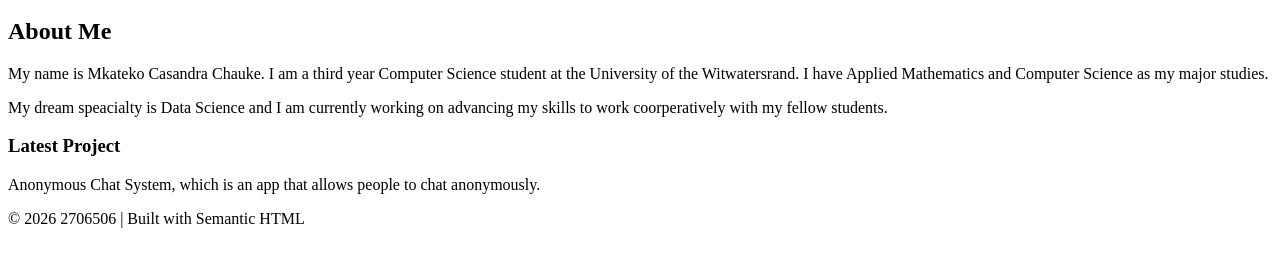
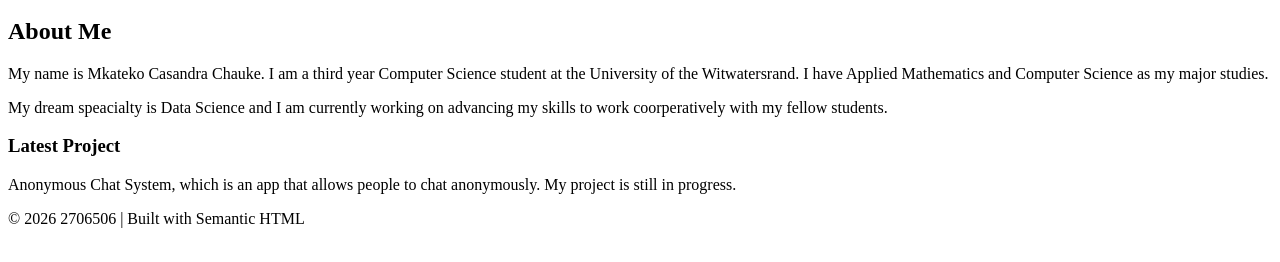
Before and after one commit to MkatekoCass/2706506-portfolio, a plain HTML site: page index.html in a window 1280 px wide. Shown: the part 136-398 px from the top of the page. Drawn offline with Linux system fonts and the light colour scheme.

Commit message:
Final changes

```diff
--- a/index.html
+++ b/index.html
@@ -26,7 +26,7 @@
         </section>
         <article>
             <h3>Latest Project</h3>
-            <p>Anonymous Chat System, which is an app that allows people to chat anonymously.</p>
+            <p>Anonymous Chat System, which is an app that allows people to chat anonymously. My project is still in progress.</p>
         </article>
     </main>
     <footer>
```
Also changed, not shown: student-info.txt, 1 other file.
